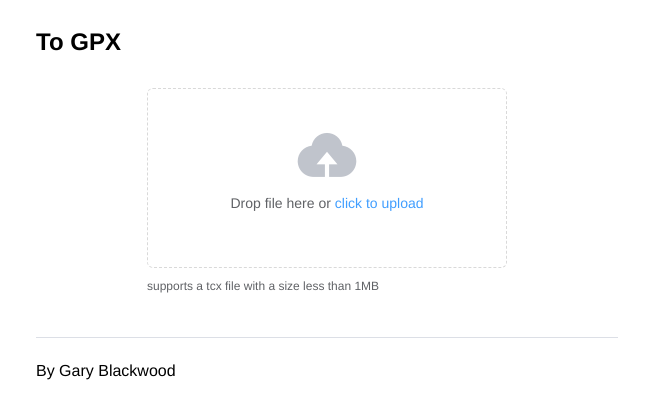
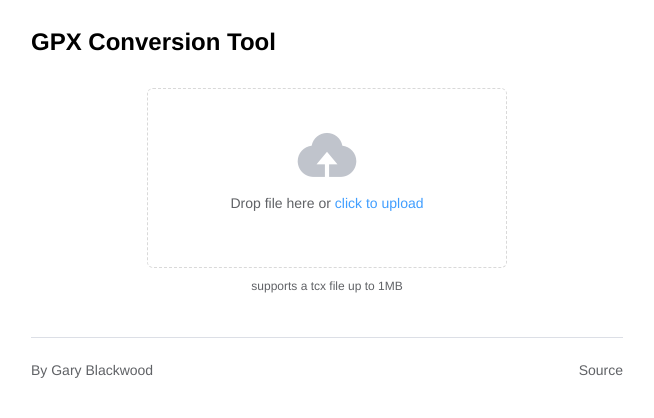
Before and after one commit to Garee/to-gpx-client, a Vue app: page / in a window 1280 px wide. Shown: the top 418 px of the page, without its empty margins (313-967 px from the left). Built offline with nearby package versions, Linux system fonts and the light colour scheme.

Commit message:
feat: improve appearance

```diff
--- a/src/App.vue
+++ b/src/App.vue
@@ -1,14 +1,21 @@
 <template>
-  <el-row :gutter="20" type="flex" justify="center">
-    <el-col :span="12">
+  <el-row type="flex" justify="center">
+    <el-col :xs="20" :lg="12">
       <el-container>
-        <el-header><h1>To GPX</h1></el-header>
+        <el-header><h1>GPX Conversion Tool</h1></el-header>
         <el-main>
           <FileUpload />
         </el-main>
         <el-footer>
           <el-divider></el-divider>
-          <span>By Gary Blackwood</span>
+          <div class="links">
+            <el-link href="https://garyblackwood.co.uk" target="_blank"
+              >By Gary Blackwood</el-link
+            >
+            <el-link href="https://github.com/Garee" target="_blank"
+              >Source</el-link
+            >
+          </div>
         </el-footer>
       </el-container>
     </el-col>
@@ -37,7 +44,7 @@ export default defineComponent({
   font-display: "auto";
 }
 
-#app {
+body {
   font-family: "Helvetica Neue", Helvetica, Arial, sans-serif;
 }
 
@@ -45,5 +52,12 @@ export default defineComponent({
   display: flex;
   align-items: center;
   justify-content: center;
+  flex-direction: column;
+}
+
+.links {
+  display: flex;
+  flex-direction: row;
+  justify-content: space-between;
 }
 </style>
--- a/src/components/FileUpload.vue
+++ b/src/components/FileUpload.vue
@@ -28,9 +28,7 @@
       Drop file here or <em>click to upload</em>
     </div>
     <template #tip>
-      <div class="el-upload__tip">
-        supports a tcx file with a size less than 1MB
-      </div>
+      <div class="el-upload__tip">supports a tcx file up to 1MB</div>
     </template>
   </el-upload>
 </template>
@@ -60,7 +58,6 @@ export default defineComponent({
     },
     /* Called when some progress occurs */
     handleProgress(event: { percent: number }) {
-      console.debug(event);
       this.percentage = event.percent;
     },
     /* Called when the file has converted successfully */
@@ -78,10 +75,12 @@ export default defineComponent({
     },
     /* Called when an error occurs during the conversion */
     handleError(err) {
-      console.error(err);
-      this.isLoading = false;
+      setTimeout(() => {
+        this.isLoading = false;
+      }, 2000);
+
       this.status = "exception";
-      this.$message(err);
+      this.$message.error(`${err}`);
     },
   },
 });
@@ -98,3 +97,9 @@ function downloadBlob(blob: Blob, filename: string): void {
   a.parentNode?.removeChild(a);
 }
 </script>
+
+<style>
+.el-upload__tip {
+  text-align: center;
+}
+</style>
--- a/src/main.ts
+++ b/src/main.ts
@@ -6,6 +6,7 @@ import {
   ElFooter,
   ElHeader,
   ElIcon,
+  ElLink,
   ElLoading,
   ElMain,
   ElMessage,
@@ -24,6 +25,7 @@ app.use(ElFooter);
 app.use(ElHeader);
 app.use(ElIcon);
 app.use(ElUpload);
+app.use(ElLink);
 app.use(ElLoading);
 app.use(ElMain);
 app.use(ElMessage);
```
